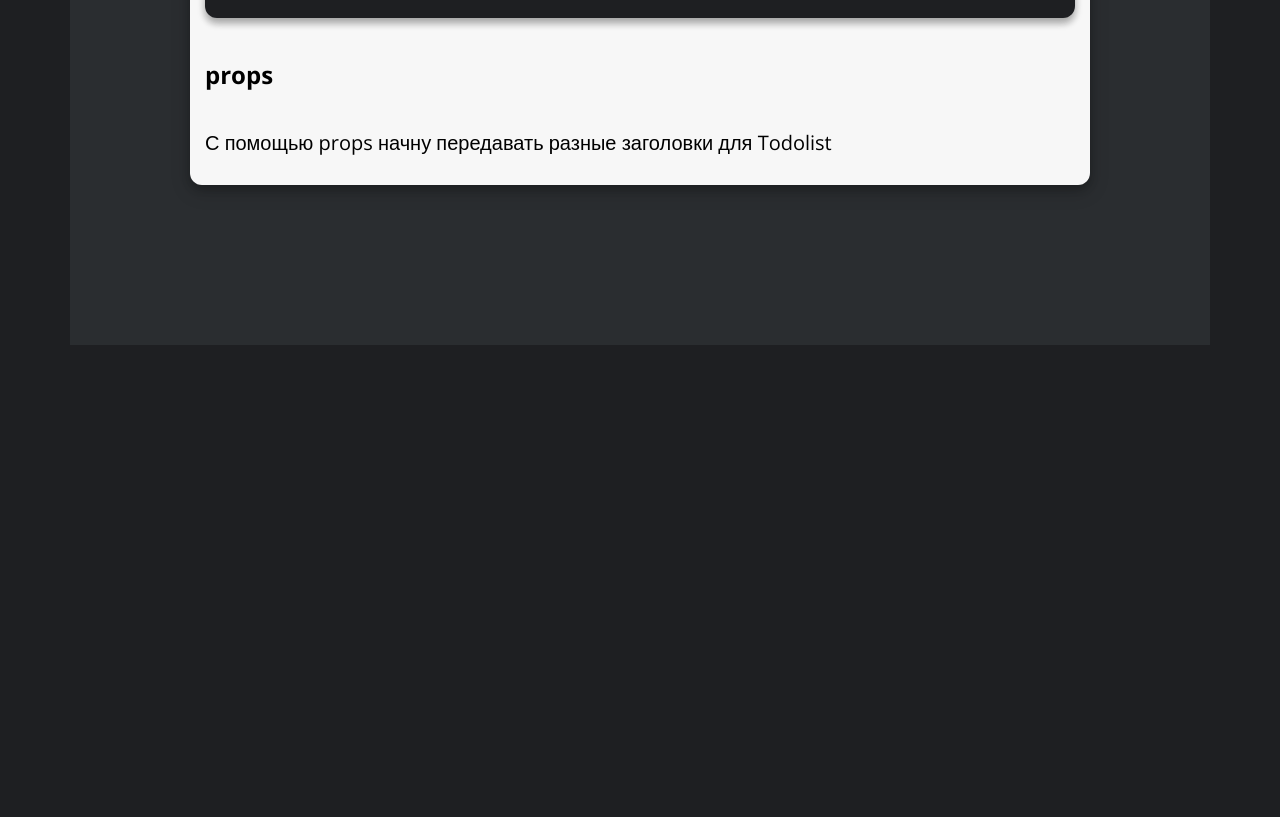
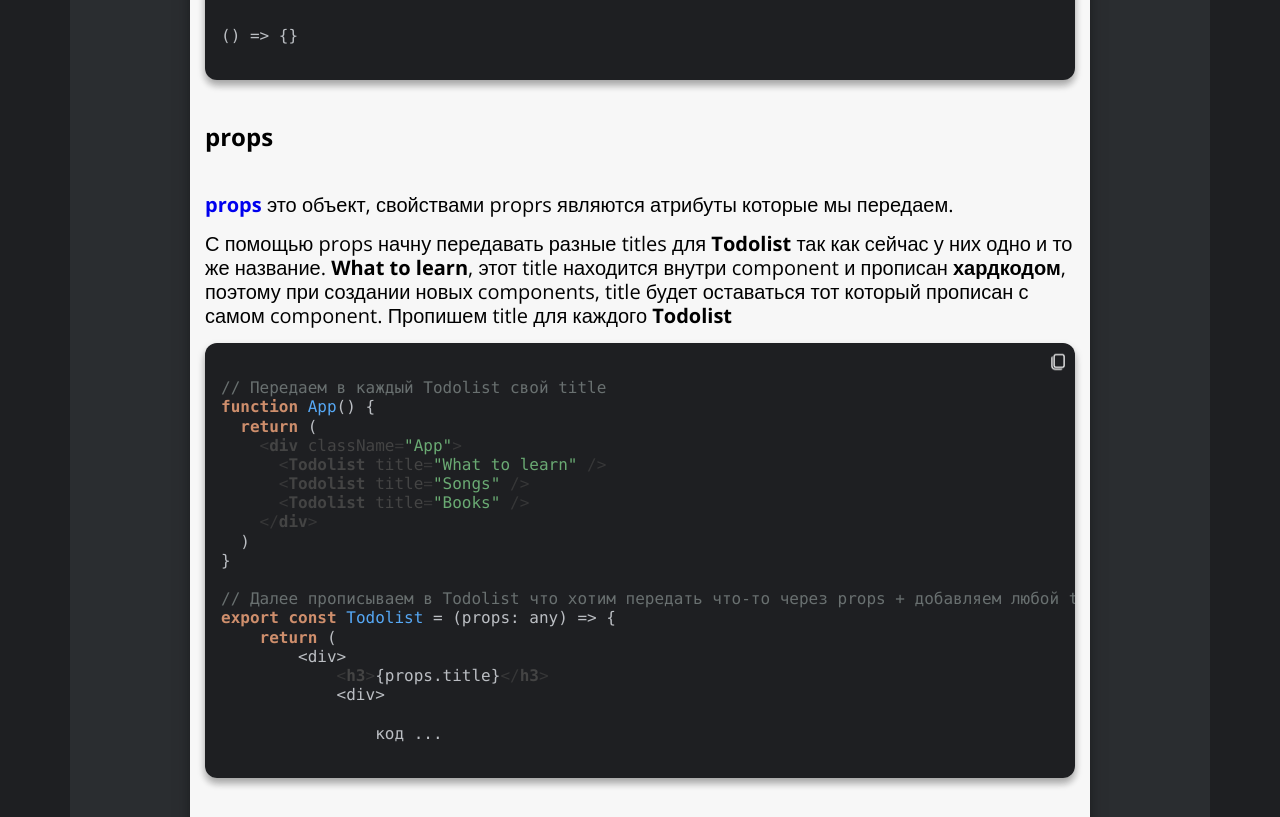
Before and after one commit to obigreen/notes, a React (Create React App) app: page / in a window 1280 px wide. Shown: the part 1980-2797 px from the top of the page. Before the commit the page ends 2325 px from the top, so only its background shows below. Built offline with nearby package versions, Linux system fonts and the light colour scheme.

Commit message:
added notes

```diff
--- a/src/recordsdirectory/todolist/todolists/OneTodolist.tsx
+++ b/src/recordsdirectory/todolist/todolists/OneTodolist.tsx
@@ -12,27 +12,25 @@ import {
 } from "../../RecordsDirectory_Style";
 import Copy from '../../../accets/img/samuraifastimg/copy.png'
 
-
+//type for texteria
 type TextareaWithStorageProps = {
     id: string;
 };
 
+//type for code
 interface HighlightedCodeBlockProps {
     children: string;
 }
 
+// ---------------------------------------------------------------------------------------
+// code block + copy button
 const HighlightedCodeBlock: FC<HighlightedCodeBlockProps> = ({children}) => {
     const codeRef = useRef<HTMLElement>(null);
-
     useEffect(() => {
         if (codeRef.current) {
             hljs.highlightBlock(codeRef.current);
         }
     }, [])
-
-
-
-    //
     const handleCopyClick = async () => {
         if (codeRef.current) {
             const range = document.createRange();
@@ -56,9 +54,6 @@ const HighlightedCodeBlock: FC<HighlightedCodeBlockProps> = ({children}) => {
             }
         }
     }
-
-
-
     return (
         <CodeBlockWrapp>
       <pre>
@@ -73,13 +68,12 @@ const HighlightedCodeBlock: FC<HighlightedCodeBlockProps> = ({children}) => {
     );
 };
 
-//texteria
+//save texteria
 const useTextareaStorage = (id: string): [string, (value: string) => void] => {
     const localStorageKey = `textareaContent_${id}`;
     const [value, setValue] = useState<string>(() => {
         return localStorage.getItem(localStorageKey) || '';
     });
-
     const setStoredValue = (newValue: string) => {
         setValue(newValue);
         localStorage.setItem(localStorageKey, newValue);
@@ -88,41 +82,37 @@ const useTextareaStorage = (id: string): [string, (value: string) => void] => {
 };
 const TextareaWithStorage = ({id}: TextareaWithStorageProps) => {
     const [textValue, setTextValue] = useTextareaStorage(id);
-
     const handleTextChange = (event: ChangeEvent<HTMLTextAreaElement>) => {
         setTextValue(event.target.value);
     };
-
     return (
         <TextareaWrapper>
             <Textarea value={textValue} onChange={handleTextChange}/>
         </TextareaWrapper>
     );
 };
+// ---------------------------------------------------------------------------------------
+
 
 export const OneTodolist: FC = () => {
-
-
     return (
         <NoteBlock>
             <Text>
                 <BookTitle>Todolist one</BookTitle>
                 <ParagraphTitle>Подготовка к занятию</ParagraphTitle>
-
                 <NoteUl>
-                    <NoteLi><Marker>1</Marker> Создать проект - <Link target={"_blank"}
-                                                     href="https://create-react-app.dev/docs/adding-typescript/">React</Link></NoteLi>
+                    <NoteLi><Marker>1</Marker> Создать проект -
+                        <Link target={"_blank"} href="https://create-react-app.dev/docs/adding-typescript/"> React</Link>
+                    </NoteLi>
                     <NoteLi><Marker>2</Marker> Установить <Marker>зависимости</Marker></NoteLi>
                     <NoteLi><Marker>3</Marker> Запустить приложение</NoteLi>
                 </NoteUl>
-
                 <ParagraphTitle>Создание компонента</ParagraphTitle>
-
                 <TextP>
                     Создаю компонент Todolist.tsx
                 </TextP>
 
-
+                {/*Component Todolist and App*/}
                 <HighlightedCodeBlock>
                     {
                         `
@@ -166,33 +156,225 @@ function App() {
     </div>
   )
 }
-                    `
+                        `
                     }
                 </HighlightedCodeBlock>
+                {/*Component Todolist and App*/}
 
                 <ParagraphTitle>Именованный и default <Marker>export</Marker></ParagraphTitle>
                 <TextP>
-                    Для отдельных component <Marker>всегда</Marker> ставим именованный export - <Marker>"export const Component"</Marker>
+                    Для отдельных component <Marker>всегда</Marker> ставим именованный export - <Marker>"export const
+                    Component"</Marker>.
+                    Для погружения в детали о разницы export для компонента можно почитать тут - <Link
+                    href="https://code-style.it-incubator.io/react/import-export/export">style-guide</Link>
                 </TextP>
-
-
                 <ParagraphTitle>Стрелочная или declaration functions</ParagraphTitle>
 
+                {/*Стрелочная и обычная функция*/}
                 <HighlightedCodeBlock>
                     {
-                    `
+                        `
 const Todolist = () => {...}
 
 // or
 
 function Todolist() {...}
 
+
+
 () => {}
+                        `
+                    }
+                </HighlightedCodeBlock>
+                {/*стрелочная и обычная функция*/}
+
+                <ParagraphTitle>props</ParagraphTitle>
+                <TextP><Marker><Link
+                    href="https://react.dev/learn/passing-props-to-a-component">props</Link></Marker> это объект,
+                    свойствами proprs являются атрибуты которые мы передаем.</TextP>
+                <TextP>С помощью props начну передавать разные titles для <Marker>Todolist</Marker> так как сейчас у
+                    них одно и то же
+                    название. <Marker>What to learn</Marker>, этот title находится внутри component и
+                    прописан <Marker>хардкодом</Marker>, поэтому при
+                    создании новых components, title будет оставаться тот который прописан с самом component.
+                    Пропишем title для каждого <Marker>Todolist</Marker>
+                </TextP>
+
+                {/*Передаем title через props*/}
+                <HighlightedCodeBlock>
+                    {
+                        `
+// Передаем в каждый Todolist свой title
+function App() {
+  return (
+    <div className="App">
+      <Todolist title="What to learn" />
+      <Todolist title="Songs" />
+      <Todolist title="Books" />
+    </div>
+  )
+}
+
+// Далее прописываем в Todolist что хотим передать что-то через props + добавляем любой type(пока что), это any
+export const Todolist = (props: any) => {
+    return (
+        <div>
+            <h3>{props.title}</h3>
+            <div>
+
+                код ...
+                        `
+                    }
+                </HighlightedCodeBlock>
+                {/*передаем title через props*/}
+
+                <TextP>Новички в TypeScript часто ставят <Marker>везде</Marker> <Marker>any</Marker>, в этом случае
+                    теряется
+                    смысл от самого <Marker>TypeScript</Marker>
+                </TextP>
+                <TextP>По результату мы должны получить 3 components todolist с разным title</TextP>
+                <ParagraphTitle>Типизация props</ParagraphTitle>
+                <TextP>Типизация позволяет следить за тем какой тип данных я передаю, если к примеру я намеренно ошибусь
+                    в <Marker>title</Marker>:</TextP>
+
+                {/*Намеренная ошибка в title для наглядности типизации*/}
+                <HighlightedCodeBlock>
+                    {
+                        `
+function App() {
+  return (
+    <div className="App">
+      <Todolist title="What to learn" />
+      <Todolist tit="Songs" />
+      <Todolist titl="Books" />
+    </div>
+  )
+}
+                        `
+                    }
+                </HighlightedCodeBlock>
+                {/*Намеренная ошибка в title для наглядности типизации*/}
+
+                <TextP>ошибки не будет так как наш тип <Marker>any</Marker>, но при этом не будут отображаться те
+                    titles, в которых title написан с ошибкой</TextP>
+                <TextP>Теперь пропишем <Marker>type для title</Marker>, который мы передаем через props</TextP>
+
+                {/*Передаем типы в todolist*/}
+                <HighlightedCodeBlock>
+                    {
+                        `
+type PropsType = {
+    title: string
+}
+
+export const Todolist = (props: PropsType) => {
+    return (
+        <div>
+            <h3>{props.title}</h3>
+            <div>
+
+                код ...
                     `
                     }
                 </HighlightedCodeBlock>
-                <ParagraphTitle>props</ParagraphTitle>
-                <TextP>С помощью props начну передавать разные заголовки для Todolist</TextP>
+                {/*Передаем типы в todolist*/}
+
+                <TextP>После того как мы проставили type, если еще раз ошибиться в:</TextP>
+
+                {/*Намеренная ошибка в title для наглядности типизации*/}
+                <HighlightedCodeBlock>
+                    {
+                        `
+function App() {
+  return (
+    <div className="App">
+      <Todolist title="What to learn" />
+      <Todolist tit="Songs" />
+      <Todolist titl="Books" />
+    </div>
+  )
+}
+                        `
+                    }
+                </HighlightedCodeBlock>
+                {/*Намеренная ошибка в title для наглядности типизации*/}
+
+                <TextP>то в этот раз уже выскочит ошибка в title</TextP>
+                <ParagraphTitle>Деструктурирующие присваивание - <Marker>Деструктуризация</Marker></ParagraphTitle>
+                <TextP>Как правило, в компонент приходит много свойств, это приводит к тому что в разметке
+                    будет <Marker>много props</Marker></TextP>
+                <TextP><Marker>К примеру:</Marker></TextP>
+
+                {/*Пример в котором много props*/}
+                <HighlightedCodeBlock>
+                    {
+                        `
+type PropsType = {
+  title: string
+  subTitle: string
+  description: string
+  tasks: Task[]
+}
+
+export const Todolist = (props: PropsType) => {
+  return (
+    <div>
+      <h3>{props.title}</h3>
+      <h4>{props.subTitle}</h4>
+      <p>{props.description}</p>
+      <div>{props.tasks.map(t => t.title)}</div>
+    </div>
+  )
+}
+                        `
+                    }
+                </HighlightedCodeBlock>
+                {/*Пример в котором много props*/}
+
+                <TextP>Деструктуризация:</TextP>
+
+                {/*Деструктуризация - 1*/}
+                <HighlightedCodeBlock>
+                    {
+                        `
+export const Todolist = (props: PropsType) => {
+  const { title, subTitle, description, tasks } = props
+
+  return (
+    <div>
+      <h3>{title}</h3>
+      <h4>{subTitle}</h4>
+      <p>{description}</p>
+      <div>{tasks.map(t => t.title)}</div>
+    </div>
+  )
+}
+                        `
+                    }
+                </HighlightedCodeBlock>
+                {/*Деструктуризация - 1*/}
+
+                <TextP>Чаще всего делают так:</TextP>
+
+                {/*Деструктуризация - САМЫЙ ЧАСТЫЙ ВАРИАНТ*/}
+                <HighlightedCodeBlock>
+                    {
+                        `
+export const Todolist = ({ title, subTitle, description, tasks }: PropsType) => {
+  return (
+    <div>
+      <h3>{title}</h3>
+      <h4>{subTitle}</h4>
+      <p>{description}</p>
+      <div>{tasks.map(t => t.title)}</div>
+    </div>
+  )
+}
+                        `
+                    }
+                </HighlightedCodeBlock>
+                {/*Деструктуризация - САМЫЙ ЧАСТЫЙ ВАРИАНТ*/}
+
 
             </Text>
         </NoteBlock>
@@ -221,7 +403,7 @@ function Todolist() {...}
 // <HighlightedCodeBlock>
 //     {
 //         `
-
+//
 //                     `
 //     }
 // </HighlightedCodeBlock>
```
